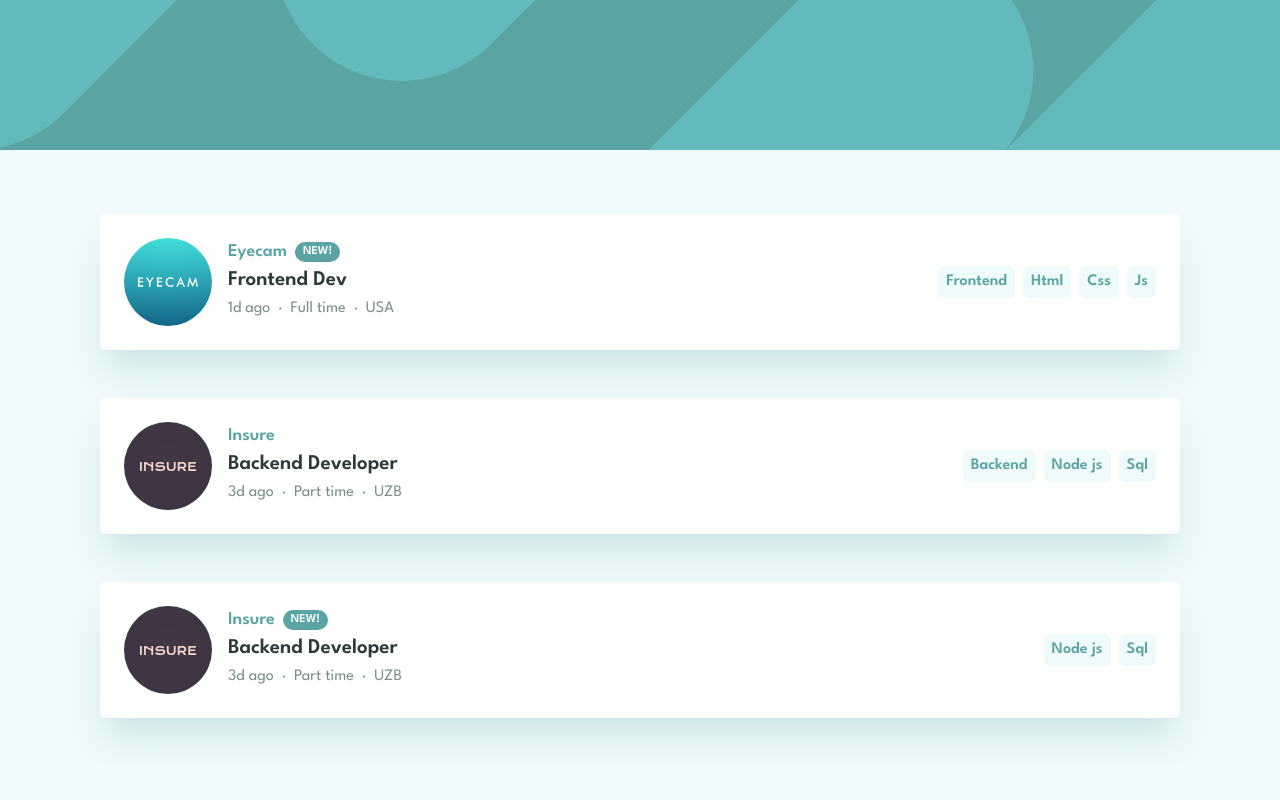
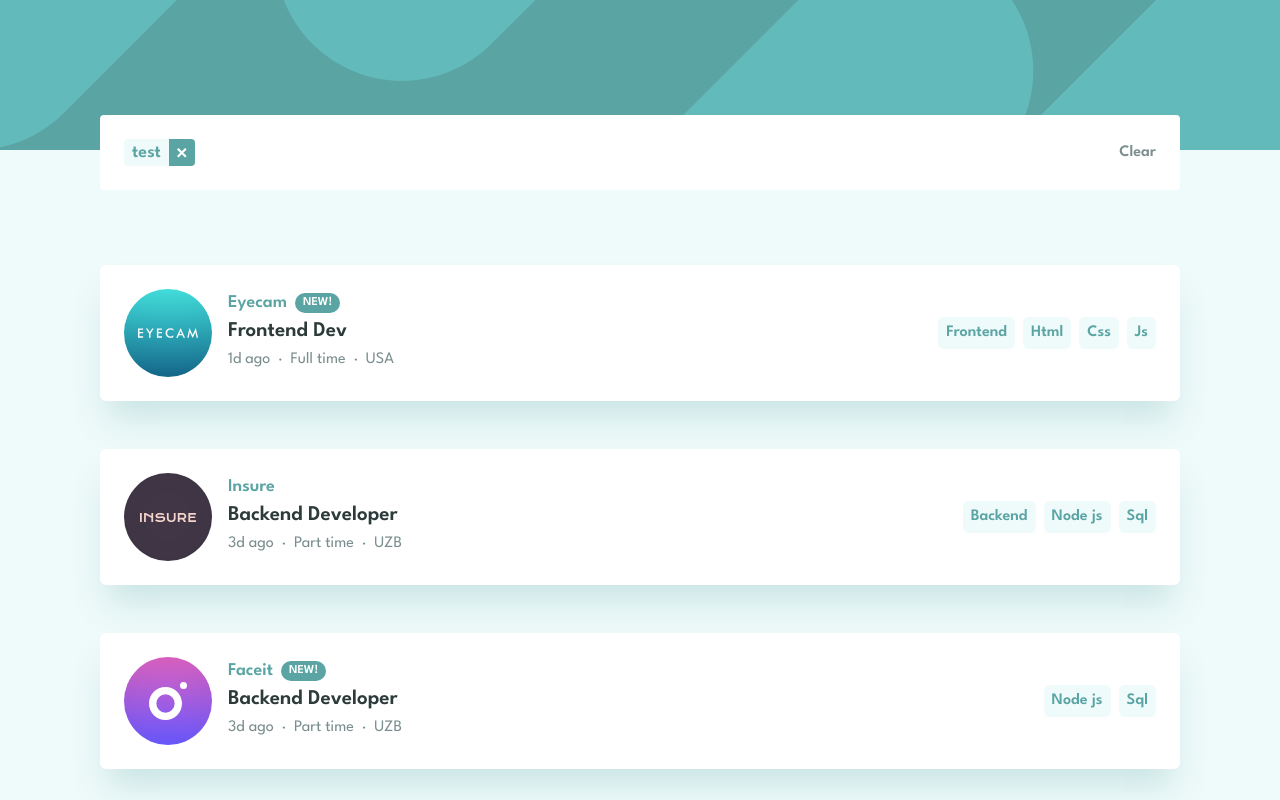
Before and after one commit to zaynlannister/jobs-listings, a React (Vite) app: page / in a window 1280 px wide. Built offline with nearby package versions, Linux system fonts and the light colour scheme.

Commit message:
feat: create filter component & deletable chip mark & adaptive

```diff
--- a/src/App.tsx
+++ b/src/App.tsx
@@ -1,14 +1,18 @@
+import FilterComponent from "./components/FilterContainer/FilterComponent";
 import Header from "./components/Header/Header";
 import VacancyList from "./components/Vacancy/VacancyList";
 
 const App = () => {
   return (
-    <>
+    <div>
       <Header />
+      <div className="container">
+        <FilterComponent />
+      </div>
       <div className="container">
         <VacancyList />
       </div>
-    </>
+    </div>
   );
 };
 
--- /dev/null
+++ b/src/components/Chip/DeletableChip.tsx
@@ -0,0 +1,27 @@
+import styled from "styled-components";
+
+const DeletableChip = (props: { tag: string }) => {
+  return (
+    <DeletableStyledChip className="flex items-stretch transition-all rounded-md cursor-pointer text-[18px]">
+      <a className="font-[600] bg-[#effafa] px-2 rounded-s">{props.tag}</a>
+      <div className="bg-[#5ba4a4] flex items-center px-2 rounded-e transition-all chip__del">
+        <img
+          width="10px"
+          height="10px"
+          src="/assets/images/icon-remove.svg"
+          alt=""
+        />
+      </div>
+    </DeletableStyledChip>
+  );
+};
+
+const DeletableStyledChip = styled.div`
+  &:hover {
+    .chip__del {
+      background-color: #2c3a3a;
+    }
+  }
+`;
+
+export default DeletableChip;
--- /dev/null
+++ b/src/components/FilterContainer/FilterComponent.tsx
@@ -0,0 +1,23 @@
+import styled from "styled-components";
+import DeletableChip from "../Chip/DeletableChip";
+
+const FilterComponent = () => {
+  return (
+    <FilterComponentStyled className="w-full bg-white p-6 rounded flex justify-between">
+      <div className="flex flex-wrap gap-4">
+        <DeletableChip tag="test" />
+      </div>
+      <div className="flex items-center">
+        <a className="font-[600] text-[#7b8e8e] hover:text-[#5ba4a4] transition-all hover:border-b-[#5ba4a4] hover:border-b-[1px] cursor-pointer">
+          Clear
+        </a>
+      </div>
+    </FilterComponentStyled>
+  );
+};
+
+const FilterComponentStyled = styled.div`
+  transform: translateY(-35px);
+`;
+
+export default FilterComponent;
--- a/src/components/Vacancy/VacancyList.tsx
+++ b/src/components/Vacancy/VacancyList.tsx
@@ -6,7 +6,7 @@ const VacancyList = () => {
   const jobsList = useSelector((state: RootState) => state.jobsSlice);
 
   return (
-    <div className="flex flex-col gap-12 mt-16">
+    <div className="flex flex-col gap-12 mt-10">
       {jobsList.jobs.map((item, index) => (
         <VacancyContainer key={index} {...item} />
       ))}
--- a/src/index.css
+++ b/src/index.css
@@ -10,6 +10,7 @@ body {
   padding: 0;
   background-color: #effafa;
   color: #5ba4a4;
+  box-sizing: border-box;
 }
 
 .container {
--- a/src/store/slices/jobsSlice.tsx
+++ b/src/store/slices/jobsSlice.tsx
@@ -43,12 +43,12 @@ const initialState: JobsStateInterface = {
     },
     {
       id: 3,
-      img: "insure.svg",
+      img: "faceit.svg",
       publishedTime: "3d ago",
       position: "Backend Developer",
       isFullTime: false,
       country: "UZB",
-      company: "Insure",
+      company: "Faceit",
       tags: ["Node js", "Sql"],
       isNew: true,
     },
```
Also changed, not shown: public/assets/images/faceit.svg (added), public/assets/images/icon-remove.svg (added).
